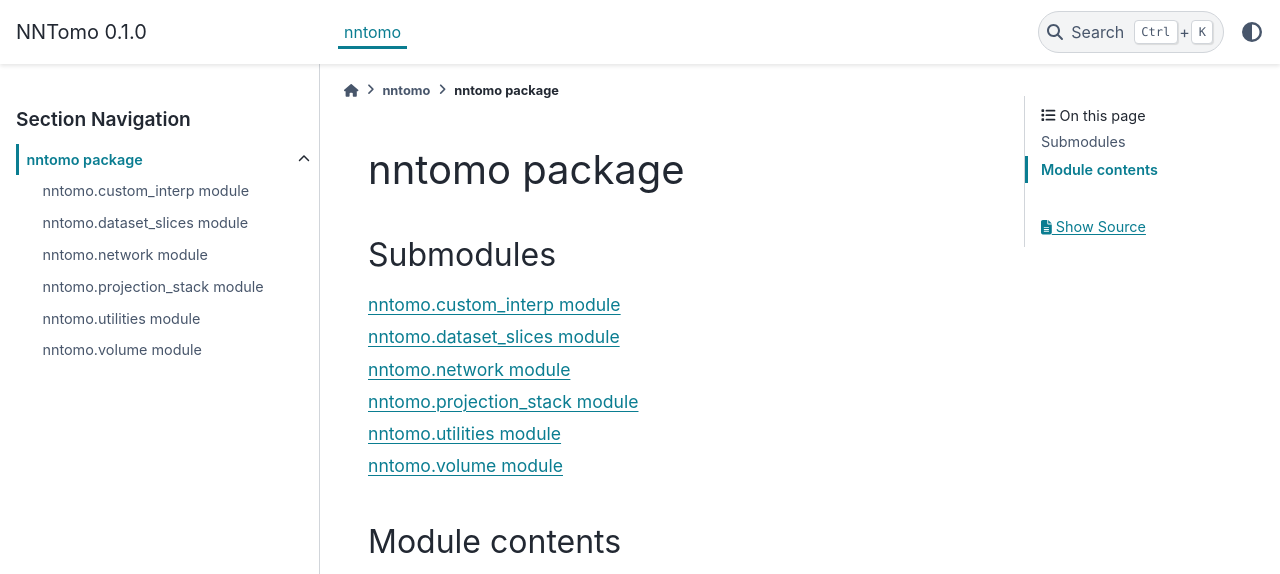
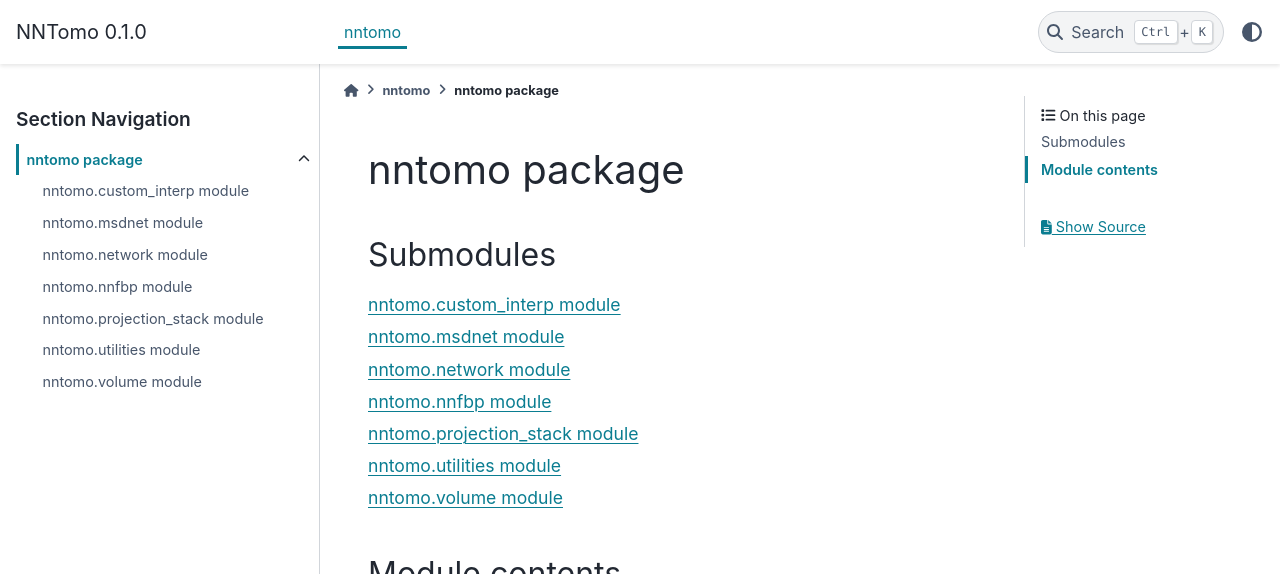
Before and after one commit to abranchut/nn-tomo-reconstruction, a Sphinx documentation site: the page built from docs/source/nntomo.rst, in a window 1280 px wide, cut to the strip 0-574 px from the top of the page. Built offline with Sphinx 7.4.7 and the PyData theme 0.15.4, drawn with Linux system fonts in a browser that asks for light colours.

Commit message:
doc update

```diff
--- a/docs/source/nntomo.dataset_slices.rst
+++ /dev/null
@@ -1,7 +0,0 @@
-nntomo.dataset\_slices module
-=============================
-
-.. automodule:: nntomo.dataset_slices
-   :members:
-   :undoc-members:
-   :show-inheritance:
--- /dev/null
+++ b/docs/source/nntomo.msdnet.rst
@@ -0,0 +1,7 @@
+nntomo.msdnet module
+=====================
+
+.. automodule:: nntomo.msdnet
+   :members:
+   :undoc-members:
+   :show-inheritance:
--- /dev/null
+++ b/docs/source/nntomo.nnfbp.rst
@@ -0,0 +1,7 @@
+nntomo.nnfbp module
+=====================
+
+.. automodule:: nntomo.nnfbp
+   :members:
+   :undoc-members:
+   :show-inheritance:
--- a/docs/source/nntomo.rst
+++ b/docs/source/nntomo.rst
@@ -8,8 +8,9 @@ Submodules
    :maxdepth: 4
 
    nntomo.custom_interp
-   nntomo.dataset_slices
+   nntomo.msdnet
    nntomo.network
+   nntomo.nnfbp
    nntomo.projection_stack
    nntomo.utilities
    nntomo.volume
```
